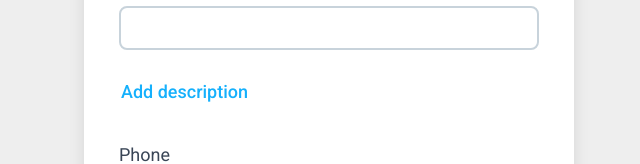
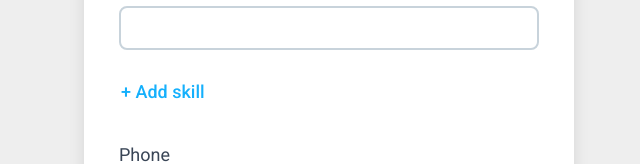
Before and after one commit to jurispl/homework, a Vue app: page /form/personal in a window 1280 px wide. Shown: the part 546-710 px from the top of the page, without its empty margins (311-951 px from the left). Built offline with nearby package versions, Linux system fonts and the light colour scheme.

Commit message:
ADD Form Mixin

```diff
--- /dev/null
+++ b/src/mixin/formMixin.js
@@ -0,0 +1,22 @@
+export default {
+    computed: {
+        group() {
+            const group = {};
+            const form = JSON.parse(JSON.stringify(this.getForm));
+
+            form.forEach(elm => {
+                group[elm.fieldGroup.id] = elm;
+            });
+            return group;
+        },
+    },
+    methods: {
+        fromStore(id) {
+            if (this.group[id]) {
+                return this.group[id];
+            } else {
+                return {};
+            }
+        },
+    },
+}
--- a/src/views/FormMembership.vue
+++ b/src/views/FormMembership.vue
@@ -33,33 +33,19 @@
 import AppStepperHeader from "@/components/AppStepperHeader";
 import AppStepper from "@/components/AppStepper";
 import StepTwo from "@/views/steps/StepTwo";
+import formMixin from'@/mixin/formMixin';
 import {mapGetters, mapMutations} from 'vuex'
 
 export default {
   name: "FormMembership",
+  mixins: [formMixin],
   components: {StepTwo, AppStepperHeader, AppStepper},
   inject: ['steps'],
   computed: {
     ...mapGetters('user', ['getForm']),
-    group() {
-      const group = {};
-      const form = JSON.parse(JSON.stringify(this.getForm));
-
-      form.forEach(elm => {
-        group[elm.fieldGroup.id] = elm;
-      });
-      return group;
-    },
   },
   methods: {
     ...mapMutations('user', ['setForm']),
-    fromStore(id) {
-      if (this.group[id]) {
-        return this.group[id];
-      } else {
-        return {};
-      }
-    },
     sendForm() {
       const fromRef = JSON.parse(JSON.stringify(this.$refs.membership.temporaryForm))
       this.setForm({value: fromRef});
--- a/src/views/FormOverview.vue
+++ b/src/views/FormOverview.vue
@@ -18,7 +18,7 @@
 
         <div class="to-column">
           <button @click="closeModal" type="button" class="btn outline s-lg">Cancel</button>
-          <button  @click="sendForm" type="button" class="btn primary s-lg">Save</button>
+          <button @click="sendForm" type="button" class="btn primary s-lg">Save</button>
         </div>
       </template>
 
@@ -52,32 +52,44 @@
             <ul class="list-group">
               <li class="list-group-item">
                 <div class="item-label">First name:</div>
-<!--                {{ user.firstName }}-->ddd
+                {{ field.firstName.value }}
               </li>
               <li class="list-group-item">
                 <div class="item-label">Last name:</div>
-<!--                {{ user.lastName }}-->dddd
+                {{ field.lastName.value }}
               </li>
               <li class="list-group-item">
                 <div class="item-label">E-mail:</div>
-<!--                {{ user.email }}-->ddd
+                {{ field.email.value }}
               </li>
               <li class="list-group-item">
                 <div class="item-label">Membership:</div>
-<!--                {{ user.membership }}-->
+                {{ field.membership.value }}
               </li>
-<!--              <template-->
-<!--                  v-for="phone in phones"-->
-<!--                  :key="phone"-->
-<!--              >-->
-<!--                <li-->
-<!--                    v-if="phone.value"-->
-<!--                    class="list-group-item"-->
-<!--                >-->
-<!--                  <div class="item-label">{{ phone.fullLabel }}</div>-->
-<!--                  {{ phone.value }}-->
-<!--                </li>-->
-<!--              </template>-->
+              <template
+                  v-for="skill in field.skills.fields"
+                  :key="skill"
+              >
+                <li
+                    v-if="skill.value"
+                    class="list-group-item"
+                >
+                  <div class="item-label">{{ skill.label }}</div>
+                  {{ skill.value }}
+                </li>
+              </template>
+              <template
+                  v-for="phone in field.phones.fields"
+                  :key="phone"
+              >
+                <li
+                    v-if="phone.value"
+                    class="list-group-item"
+                >
+                  <div class="item-label">{{ phone.fullLabel }}</div>
+                  {{ phone.value }}
+                </li>
+              </template>
 
 
             </ul>
@@ -87,7 +99,7 @@
             <button @click="openModal" type="button" class="btn link">Edit</button>
 
             <br>
-            <router-link to="/home"  class="btn link">Home</router-link>
+            <router-link to="/home" class="btn link">Home</router-link>
           </div>
 
         </div>
@@ -129,6 +141,19 @@ export default {
       });
       return group;
     },
+    field() {
+      // field.firstName.value
+      const form = JSON.parse(JSON.stringify(this.getForm));
+      const field = {};
+      form.forEach(ietm => {
+        ietm.fields.forEach(elm => {
+          field[elm.id] = elm
+          console.log(elm)
+        })
+      })
+
+      return field;
+    }
   },
   data() {
     return {
--- a/src/views/FormPersonalInfo.vue
+++ b/src/views/FormPersonalInfo.vue
@@ -33,36 +33,21 @@
 </template>
 
 <script>
+import AppStepperHeader from "@/components/AppStepperHeader";
 import AppStepper from "@/components/AppStepper";
-import AppStepperHeader from "@/components/AppStepperHeader";
-import {mapMutations, mapGetters} from 'vuex'
 import StepOne from "@/views/steps/StepOne";
-
+import formMixin from'@/mixin/formMixin';
+import {mapMutations, mapGetters} from 'vuex';
 export default {
   name: "FormPersonalInfo",
+  mixins:[formMixin],
   components: {StepOne, AppStepperHeader, AppStepper},
   inject: ['steps'],
   computed: {
     ...mapGetters('user', ['getForm']),
-    group() {
-      const group = {};
-      const form = JSON.parse(JSON.stringify(this.getForm));
-
-      form.forEach(elm => {
-        group[elm.fieldGroup.id] = elm;
-      });
-      return group;
-    },
   },
   methods: {
     ...mapMutations('user', ['setForm']),
-    fromStore(id) {
-      if (this.group[id]) {
-        return this.group[id];
-      } else {
-        return {};
-      }
-    },
     sendForm() {
       // this.$refs.personal.temporaryForm
       const fromRef = JSON.parse(JSON.stringify(this.$refs.personal.temporaryForm))
--- a/src/views/Home.vue
+++ b/src/views/Home.vue
@@ -3,7 +3,7 @@
     <h1>Home page</h1>
   </div>
   <div class="row">
-    <router-link to="/form/personal">Form personal</router-link>
+    <router-link to="/form/personal" class="btn link">Registration form</router-link>
   </div>
 </template>
 
--- a/src/views/steps/StepOne.vue
+++ b/src/views/steps/StepOne.vue
@@ -42,13 +42,13 @@
 
     <div
         class="form-field"
-        v-for="(item, index) in field.info.fields"
+        v-for="(item, index) in field.skills.fields"
         :key="index"
     >
       <label
           :for="item.label + index"
           class="form-label"
-      >{{ item.label }}</label>
+      >Skill</label>
       <input :value="item.value" @input="updateNews(index, $event.target.value)"
              :id="index"
              :name="index"
@@ -61,7 +61,7 @@
           @click="newItem()"
           type="button"
           class="btn link"
-    >Add description
+      >+ Add skill
       </button>
     </div>
 
@@ -114,7 +114,7 @@ export default {
             value: null,
           },
           {
-            id: 'info',
+            id: 'skills',
             fields: [],
           },
           {
@@ -167,12 +167,12 @@ export default {
     }
   },
   methods: {
-    // Dynamic adding a description field
+    // Dynamic adding field
     newItem() {
-      this.field.info.fields.push({label: `Nr: ${this.field.info.fields.length} label`, value: 'Bob'})
+      this.field['skills'].fields.push({label: `Skill`, value: ''})
     },
     updateNews(item, e) {
-      this.field.info.fields[item].value = e;
+      this.field['skills'].fields[item].value = e;
     },
 
     updateField(id, value) {
```
Lines whose indentation alone changed are shown as unchanged.
